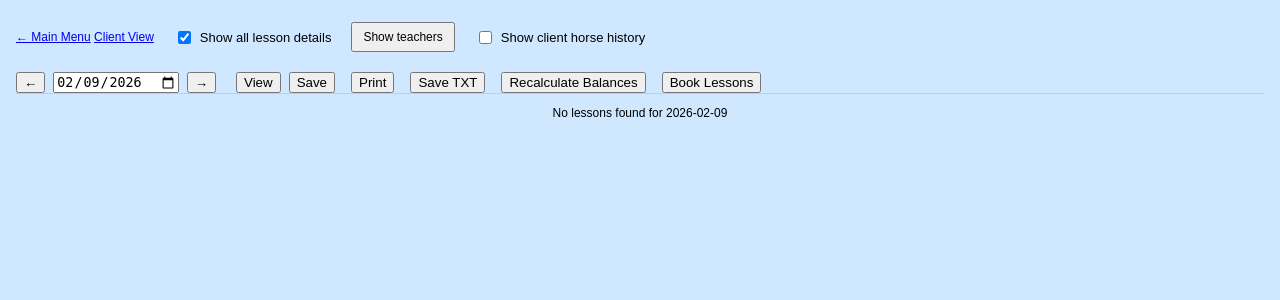
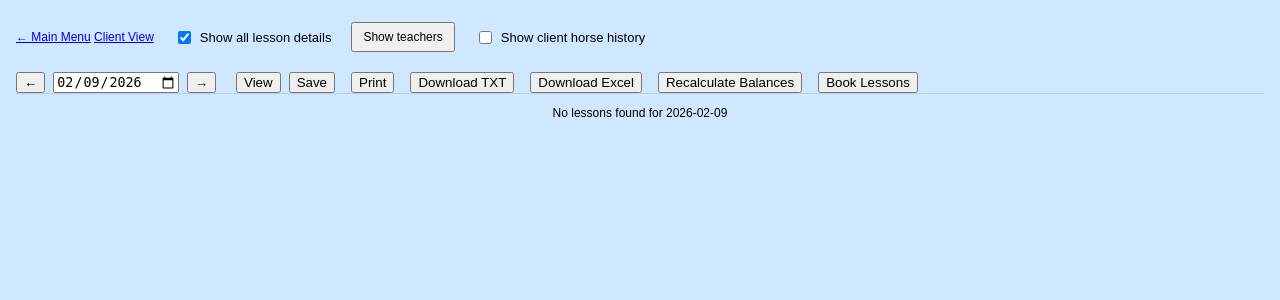
Before and after one commit to blackmustangsally1970-prog/CherbonApp, a Flask app: page /lessons_by_date in a window 1280 px wide. Shown: the top 300 px of the page. Run offline with Flask 3, Linux system fonts and the light colour scheme; data that the repository does not hold is empty; some libraries are stand-ins or nearby versions.

Commit message:
Convert TXT/XLSX links to buttons and enable direct download workflow

```diff
--- a/app.py
+++ b/app.py
@@ -3590,6 +3590,9 @@ Cherbon Waters Admin
         return f"Seed complete. Updated {updated} clients."
 
 
+
+
+
     @app.route('/save_txt', methods=['POST'])
     def save_txt():
         try:
@@ -3678,7 +3681,9 @@ Cherbon Waters Admin
             full_text = "\n".join(lines)
 
             # --- Write TXT ---
-            out_dir = CSV_ROOT
+            out_dir = "/home/schedule_exports"
+            os.makedirs(out_dir, exist_ok=True)
+
             txt_path = os.path.join(out_dir, f"{filename}.txt")
             excel_path = os.path.join(out_dir, f"{filename}.xlsx")
 
@@ -3739,10 +3744,24 @@ Cherbon Waters Admin
 
             # --- Launch Notepad++ ---
 
-            return {"status": "Text and Excel files saved successfully"}, 200
+            return send_file(txt_path, as_attachment=True)
+
+
 
         except Exception as e:
             return {"error": str(e)}, 500
+
+    @app.route('/download_schedule/<filename>')
+    def download_schedule(filename):
+        export_dir = "/home/schedule_exports"
+        file_path = os.path.join(export_dir, filename)
+
+        if not os.path.exists(file_path):
+            return {"error": "File not found"}, 404
+
+        return send_file(file_path, as_attachment=True)
+
+
 
     @app.route("/debug_order/<client>")
     def debug_order(client):
--- a/templates/lessons_by_date.html
+++ b/templates/lessons_by_date.html
@@ -712,7 +712,19 @@ select.teacher-dropdown {
     Save
 </button>
   <button type="button" id="print-page" style="margin-left:8px;">Print</button>
-<button type="button" id="save-txt-btn" style="margin-left:8px;">Save TXT</button>
+    <button type="button"
+            class="btn btn-primary"
+            style="margin-left:8px;"
+            onclick="window.location.href='/download_schedule/{{ filename }}.txt'">
+        Download TXT
+    </button>
+
+    <button type="button"
+            class="btn btn-success"
+            style="margin-left:8px;"
+            onclick="window.location.href='/download_schedule/{{ filename }}.xlsx'">
+        Download Excel
+    </button>
 <div id="save-txt-spinner"></div>
 
 <button type="button" id="recalc-btn" class="btn btn-warning" style="margin-left:8px;">
```
